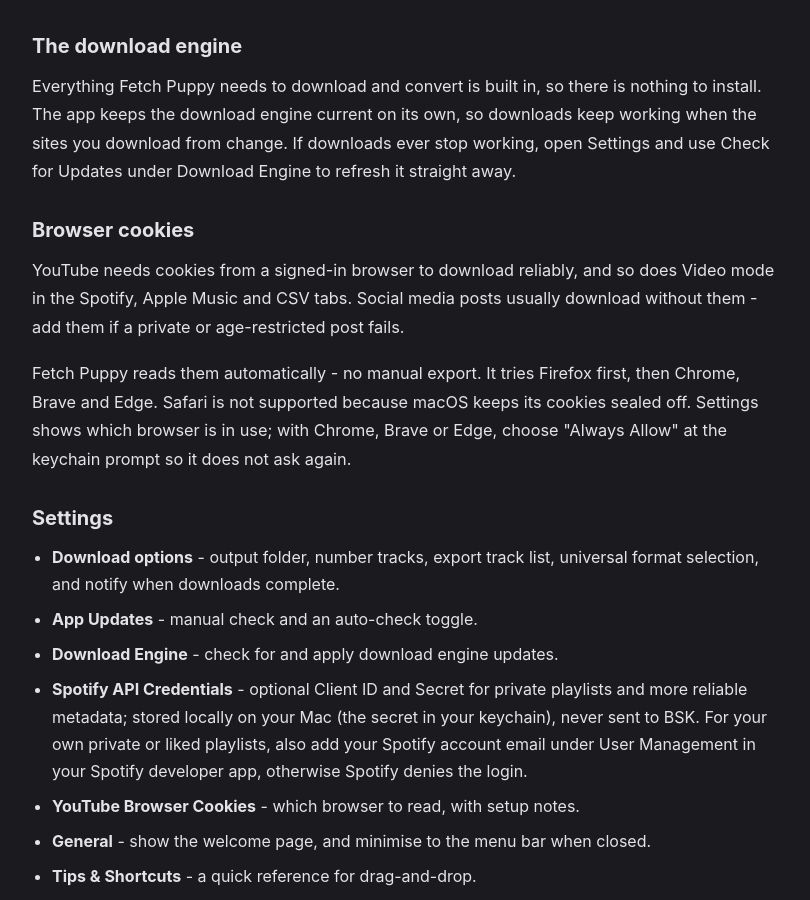
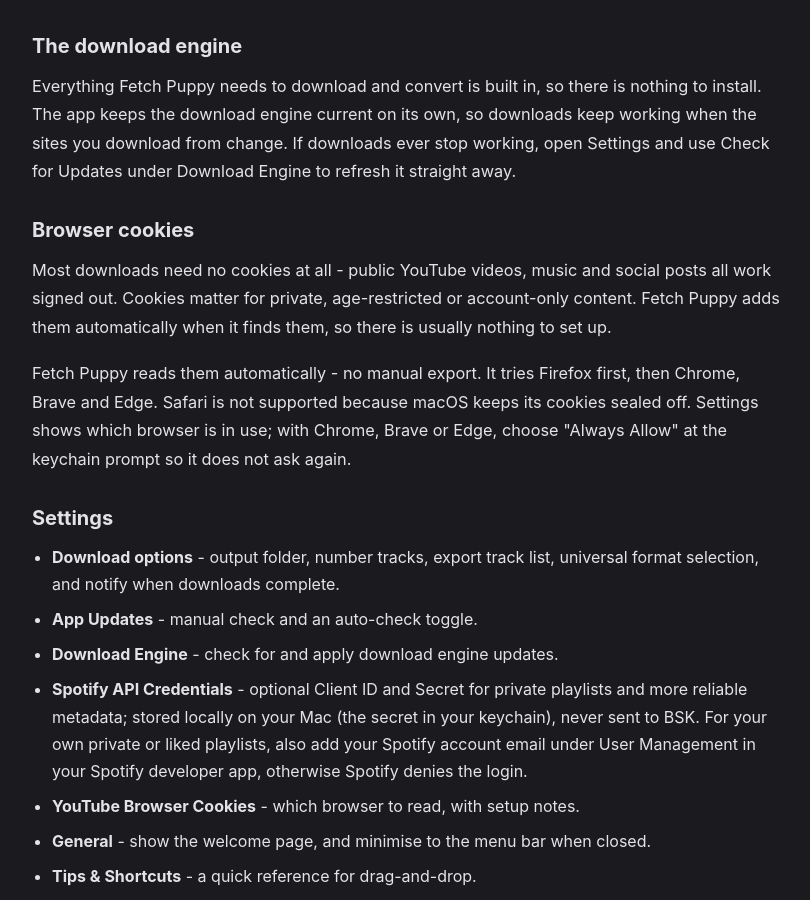
Before and after one commit to BSKapps/bskapps.github.io, a Jekyll site: the page built from articles/fetch-puppy-guide/index.html, in a window 1280 px wide and 900 px high, scrolled down 2086 px. Shown: the whole window, without its empty margins (232-1042 px from the left). Built offline with Jekyll 4.4.1, drawn with Linux system fonts in a browser that asks for light colours.

Commit message:
Fetch Puppy guide: correct the cookie claim, most downloads need none

```diff
--- a/_data/guides/fetch-puppy-guide.json
+++ b/_data/guides/fetch-puppy-guide.json
@@ -130,7 +130,7 @@
       "blocks": [
         {
           "type": "paragraph",
-          "text": "YouTube needs cookies from a signed-in browser to download reliably, and so does Video mode in the Spotify, Apple Music and CSV tabs. Social media posts usually download without them - add them if a private or age-restricted post fails."
+          "text": "Most downloads need no cookies at all - public YouTube videos, music and social posts all work signed out. Cookies matter for private, age-restricted or account-only content. Fetch Puppy adds them automatically when it finds them, so there is usually nothing to set up."
         },
         {
           "type": "paragraph",
```
